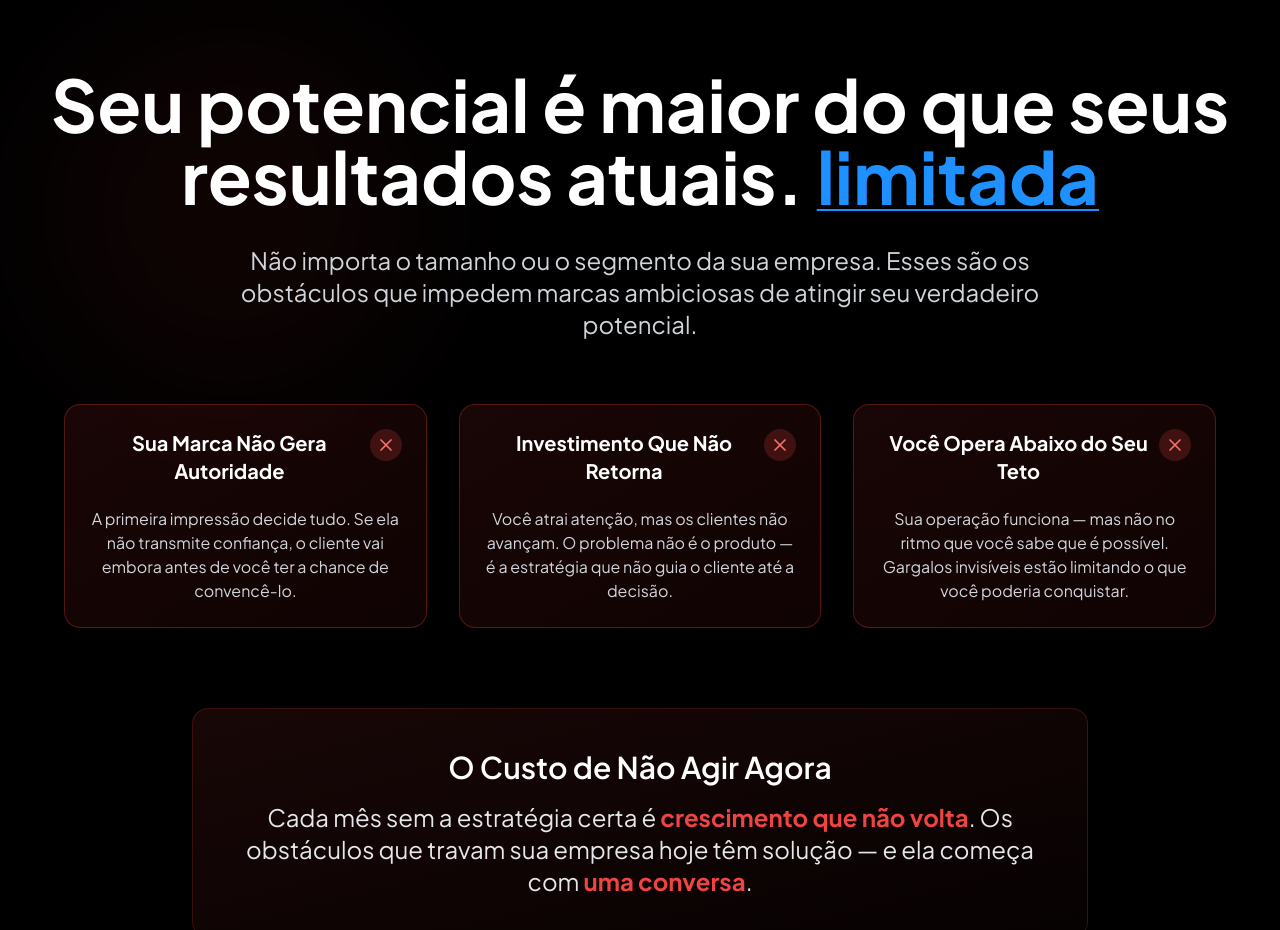
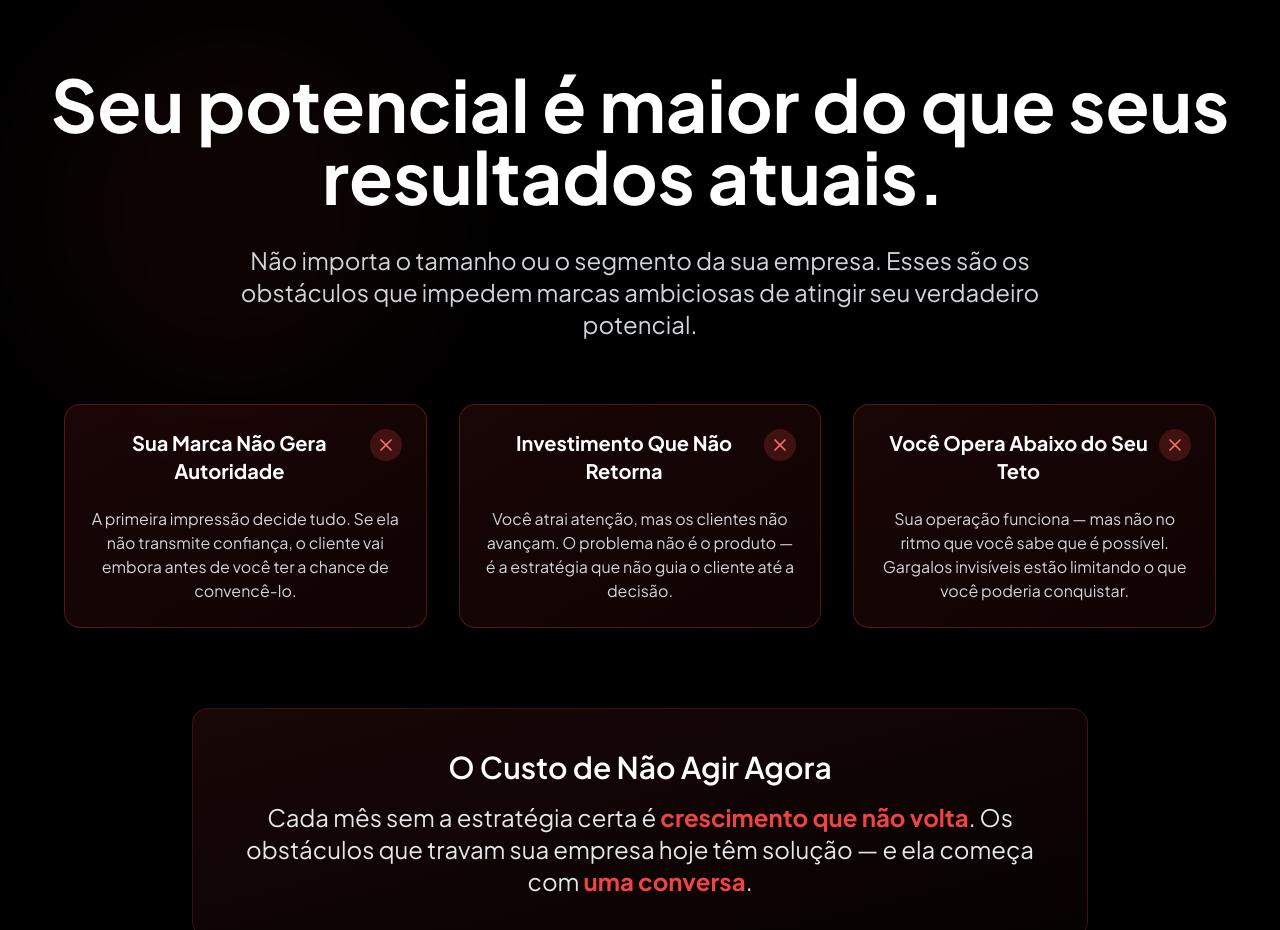
Before and after one commit to ceomaxsterling-ui/simple-home-page, a React (Vite) app: page / in a window 1280 px wide. Shown: the part 860-1790 px from the top of the page. Built offline with nearby package versions, Linux system fonts and the light colour scheme.

Commit message:
Visual edit in Lovable
Edited UI in Lovable

```diff
--- a/src/components/AnimatedRotatingWord.tsx
+++ b/src/components/AnimatedRotatingWord.tsx
@@ -15,7 +15,7 @@ const AnimatedRotatingWord: React.FC<AnimatedRotatingWordProps> = ({
   useEffect(() => {
     // Optimized with longer interval for better performance
     const interval = setInterval(() => {
-      setCurrentWordIndex(prevIndex => (prevIndex + 1) % words.length);
+      setCurrentWordIndex((prevIndex) => (prevIndex + 1) % words.length);
     }, 3000);
 
     return () => clearInterval(interval);
@@ -23,11 +23,11 @@ const AnimatedRotatingWord: React.FC<AnimatedRotatingWordProps> = ({
 
   return (
     <span className={`inline-block transition-all duration-500 ${className}`}>
-      <span className="font-bold underline decoration-elevix-blue decoration-2 underline-offset-4 text-elevix-blue">
-        {words[currentWordIndex]}
-      </span>
-    </span>
-  );
+
+
+
+    </span>);
+
 };
 
 export default memo(AnimatedRotatingWord);
```
